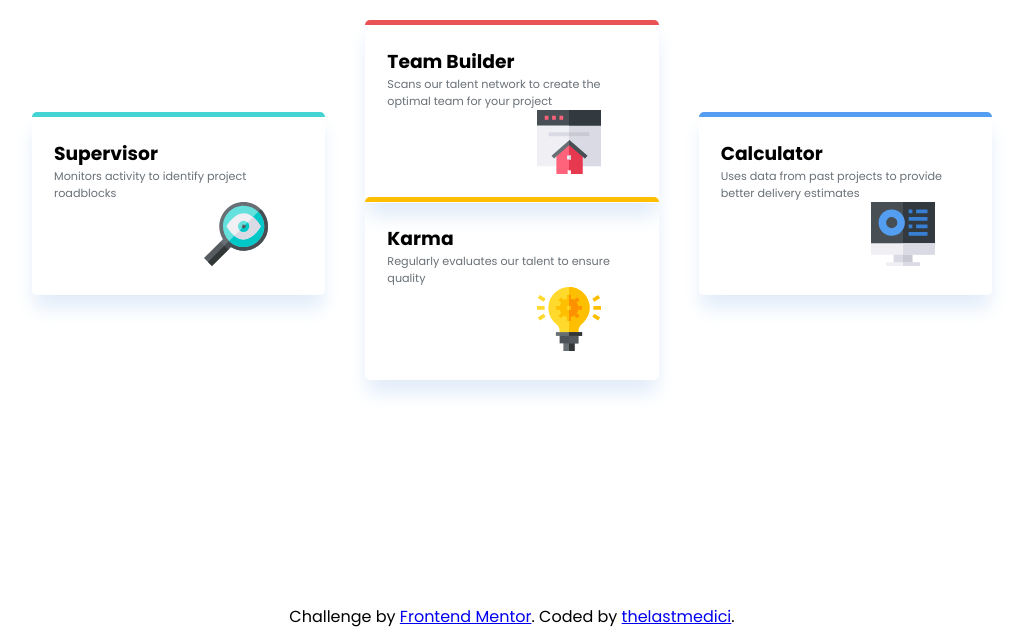
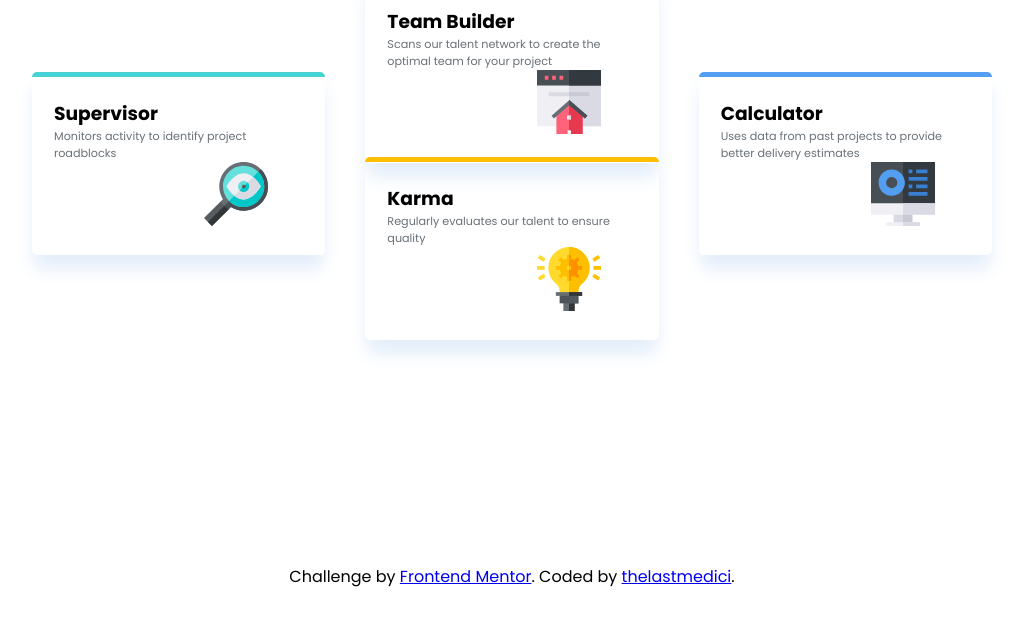
Before and after one commit to thelastmedici/JS_LEARNING, a plain HTML site: page four-card-feature-section/index.html in a window 1280 px wide. Shown: the part 236-865 px from the top of the page, without its empty margins (128-1151 px from the left). After the commit the page ends 825 px from the top, so only its background shows below. Drawn offline with Linux system fonts and the light colour scheme.

Commit message:
finished layout

```diff
--- a/four-card-feature-section/index.html
+++ b/four-card-feature-section/index.html
@@ -2,7 +2,7 @@
 <html lang="en">
 <head>
   <meta charset="UTF-8">
-  <meta name="viewport" content="width=device-width, initial-scale=1.0"> <!-- displays site properly based on user's device -->
+  <meta name="viewport" content="width=device-width, initial-scale=1.0">
 
   <link rel="icon" type="image/png" sizes="32x32" href="./images/favicon-32x32.png">
   <link rel="stylesheet" href="style.css">
--- a/four-card-feature-section/style.css
+++ b/four-card-feature-section/style.css
@@ -111,7 +111,10 @@ h1 span{
         grid-template-columns: repeat(3, 1fr);
         grid-template-rows: auto auto;
         max-width: 1000px;
+        margin-top: 0px;
+        overflow-y: hidden;
     }
+
     header {
         grid-column: 1 / span 3;
         text-align: center;
```
